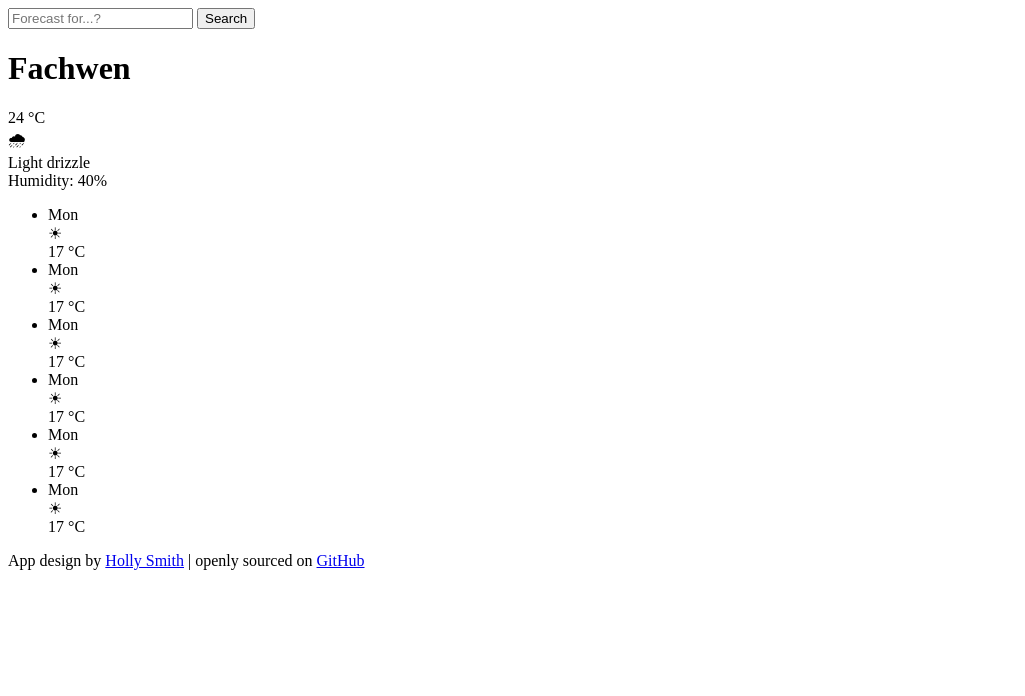
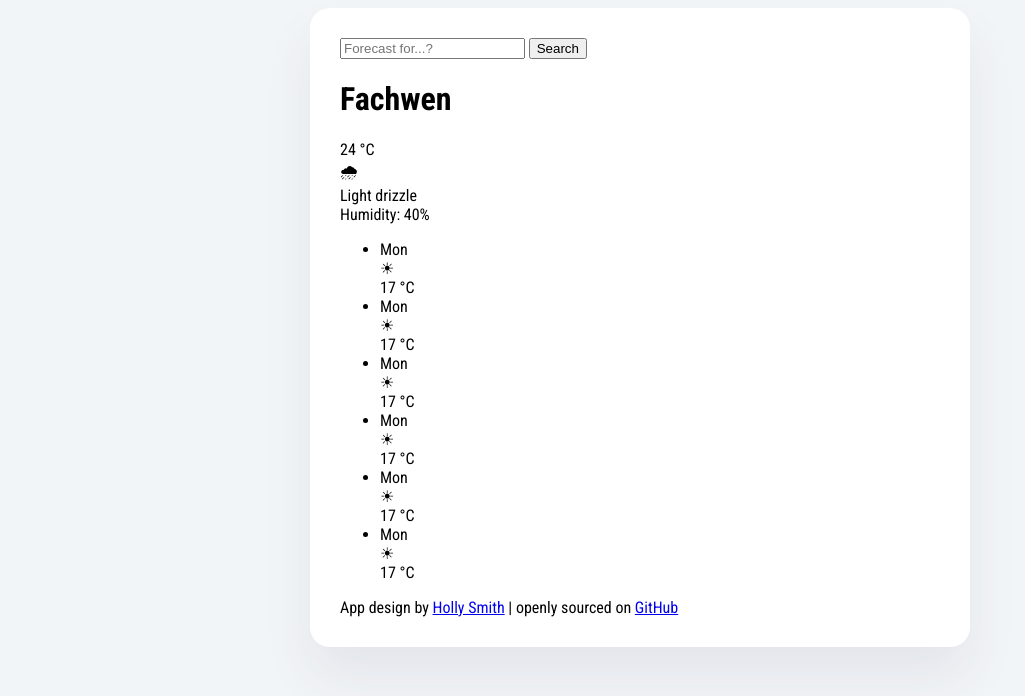
Before and after one commit to hollyjadesmith/weather-app, a plain HTML site: page index.html in a window 1280 px wide. Shown: the whole page, without its empty margins (0-1025 px from the left). Drawn offline with Linux system fonts and the light colour scheme.

Commit message:
Styled the main container and added the body font

```diff
--- a/index.html
+++ b/index.html
@@ -5,9 +5,15 @@
     <link href="src/style.css" rel="stylesheet" type="text/css"/>
     <meta name="viewport" content="width=device-width, initial-scale=1.0">
     <title>Document</title>
+    <link rel="preconnect" href="https://fonts.googleapis.com">
+    <link rel="preconnect" href="https://fonts.gstatic.com" crossorigin>
+    <link
+        href="https://fonts.googleapis.com/css2?family=Roboto+Condensed:ital,wght@0,100..900;1,100..900&family=Roboto:ital,wght@0,100..900;1,100..900&display=swap"
+        rel="stylesheet">
 </head>
 <body>
 
+<div class="weather-app">
 <header>
 <form>
 <input type="search" placeholder="Forecast for...?"/>
@@ -66,6 +72,7 @@
 
 </footer>
 
+</div>
 <script src="src/script.js"></script>
 </body>
 </html>
--- a/src/style.css
+++ b/src/style.css
@@ -0,0 +1,12 @@
+body {
+    background-color:#f2f5f7 ;
+    font-family: "Roboto Condensed", sans-serif;
+}
+.weather-app {
+    background: white;
+    max-width: 600px;
+    margin: 0 auto;
+    padding: 30px;
+    box-shadow: 0 30px 50px rgba(65, 50, 100, 0.08);
+    border-radius: 20px;
+}
```
